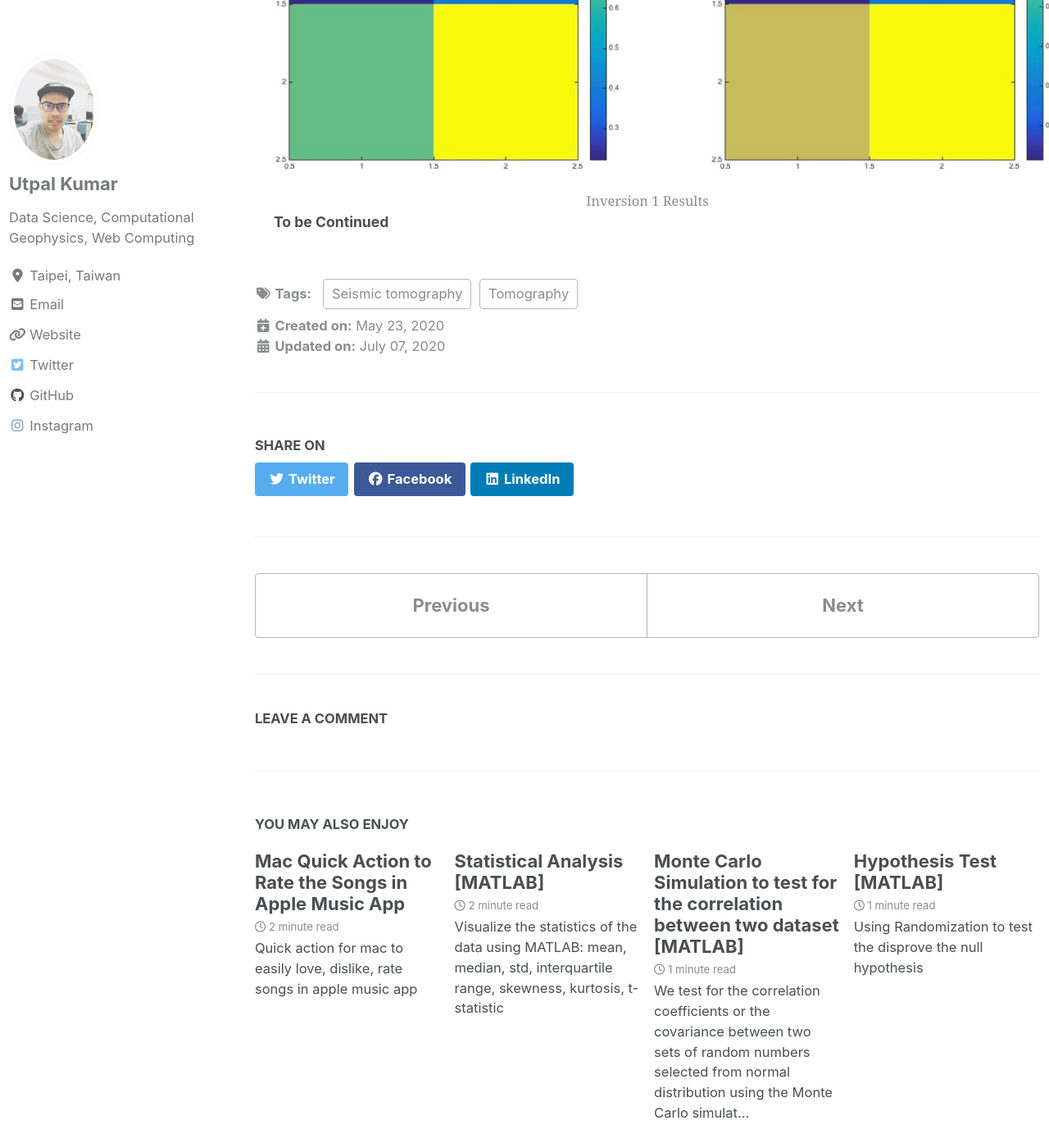
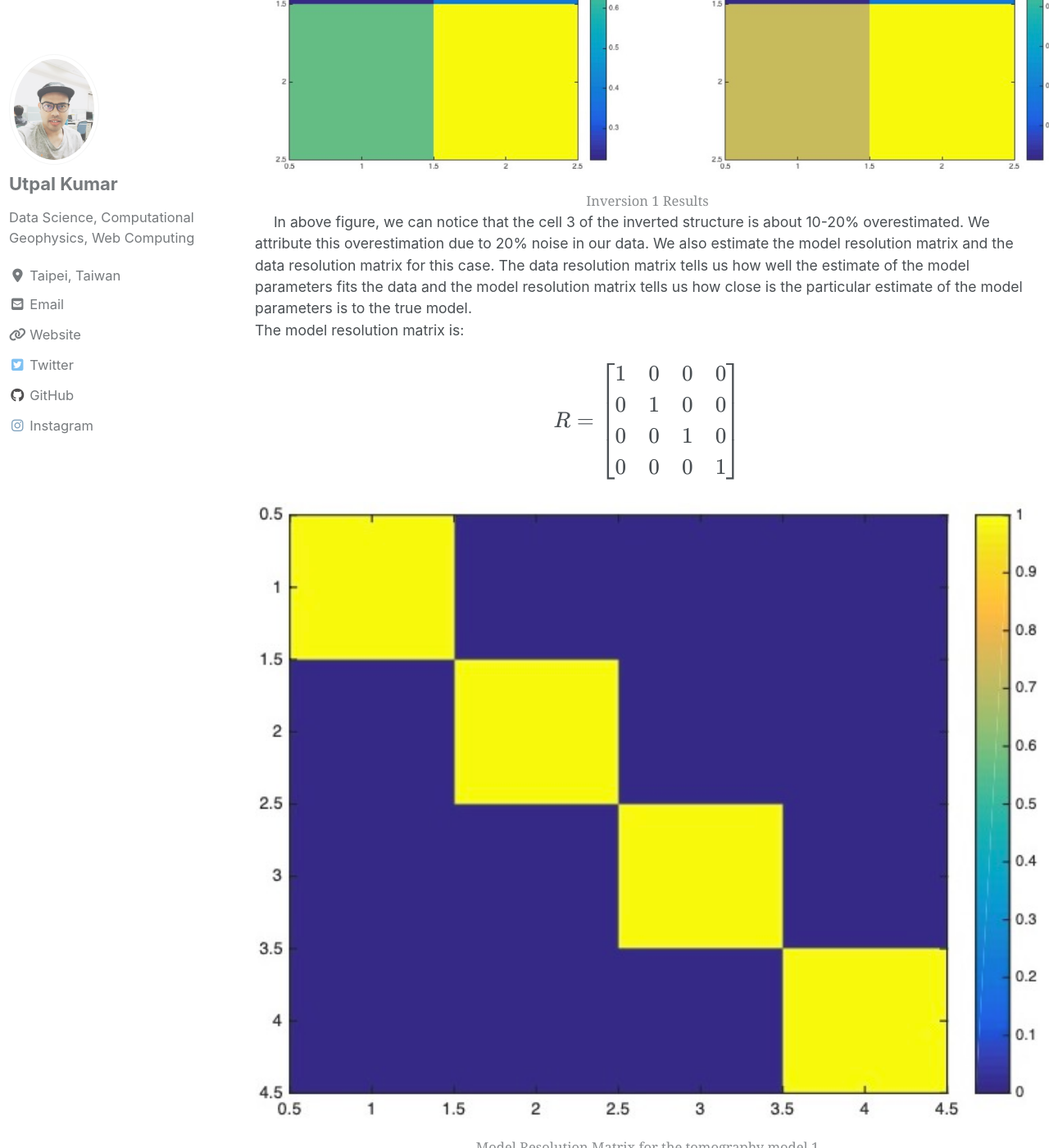
Before and after one commit to apexcodings/earthinversion.github.io, a Jekyll site: the page built from _posts/2020-05-23-numerical-tests-travel-time-tomography.md, in a window 1280 px wide and 1400 px high, scrolled down 7208 px. Shown: the whole window at 82% size. Built offline with Jekyll 4.4.1, drawn with Linux system fonts in a browser that asks for light colours; cached includes are drawn as plain includes; nearby versions of some CDN libraries; formulas are drawn with MathJax 3; comment, search, counter and statistics services are not loaded; some of the changed text lies outside the part shown.

Commit message:
automator Tue Jul  7 11:37:34 CST 2020

```diff
--- a/_posts/2020-05-23-numerical-tests-travel-time-tomography.md
+++ b/_posts/2020-05-23-numerical-tests-travel-time-tomography.md
@@ -249,4 +249,44 @@ Here, we have taken the length of each cell to be (15m*15m). We have arbitrarily
 <figcaption style="text-align: center;">Inversion 1 Results </figcaption>
 </p>
 
+In above figure, we can notice that the cell 3 of the inverted structure is about 10-20% overestimated. We attribute this overestimation due to 20% noise in our data.
+We also estimate the model resolution matrix and the data resolution matrix for this case. The data resolution matrix tells us how well the estimate of the model parameters fits the data and the model resolution matrix tells us how close is the particular estimate of the model parameters is to the true model.\\
+The model resolution matrix is:
+
+$$
+R =
+\begin{bmatrix}
+   1 & 0 & 0 & 0 \\
+   0 & 1 & 0 & 0 \\
+   0 & 0 & 1 & 0 \\
+   0 & 0 & 0 & 1 \\
+\end{bmatrix}
+$$
+
+<p align="center">
+<img width="100%" src="{{ site.url }}{{ site.baseurl }}/images/numerical-tests-tomography/modelResMatrixTomo1.jpg">
+<figcaption style="text-align: center;">Model Resolution Matrix for the tomography model 1 </figcaption>
+</p>
+
+The data resolution matrix is:
+
+$$
+N =
+\begin{bmatrix}
+   0.6250 & -0.3750 & 0.1768 & 0.1768 & 0.1250 & 0.1250 \\
+   -0.3750 & 0.6250 & 0.1768 & 0.1768 & 0.1250 & 0.1250 \\
+   0.1768 & 0.1768 & 0.7500 & -0.2500 & 0.1768 & 0.1768 \\
+   0.1768 & 0.1768 & -0.2500 & 0.7500 & 0.1768 & 0.1768 \\
+   0.1250 & 0.1250 & 0.1768 & 0.1768 & 0.6250 & -0.3750 \\
+   0.1250 & 0.1250 & 0.1768 & 0.1768 & -0.3750 & 0.6250
+\end{bmatrix}
+$$
+
+<p align="center">
+<img width="100%" src="{{ site.url }}{{ site.baseurl }}/images/numerical-tests-tomography/dataResMatTomo1.jpg">
+<figcaption style="text-align: center;">Data Resolution Matrix for the tomography model 1 </figcaption>
+</p>
+
+We estimate the correlation between the two images, and we obtain the correlation to be 0.9883.
+
 __To be Continued__
```
Also changed, not shown: images/numerical-tests-tomography/dataResMatTomo1.jpg (added), images/numerical-tests-tomography/modelResMatrixTomo1.jpg (added).
